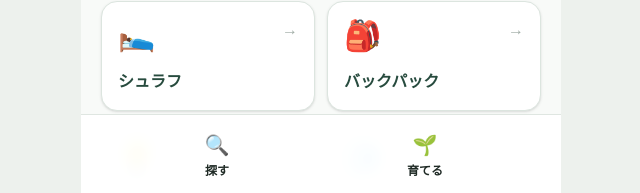
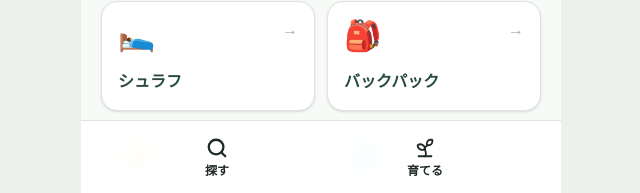
Before and after one commit to mpd795wps-cmd/critiq-web, a Next.js app: page /explore in a window 1280 px wide. Shown: the part 605-798 px from the top of the page, without its empty margins (319-959 px from the left). Built offline with nearby package versions, Linux system fonts and the light colour scheme.

Commit message:
Build grow action menu

```diff
--- a/app/explore/page.tsx
+++ b/app/explore/page.tsx
@@ -1,5 +1,6 @@
 import Link from "next/link";
 import { categories } from "../../data/categories";
+import BottomNavigation from "../../components/BottomNavigation";
 
 export default function ExplorePage() {
   return (
@@ -85,27 +86,7 @@ export default function ExplorePage() {
           </Link>
         </section>
 
-        <nav className="fixed bottom-0 left-1/2 z-20 flex w-full max-w-[480px] -translate-x-1/2 border-t border-[#dfe6e1] bg-white/95 px-8 pb-[max(12px,env(safe-area-inset-bottom))] pt-3 backdrop-blur">
-          <Link
-            href="/explore"
-            className="flex flex-1 flex-col items-center gap-1 rounded-xl py-1 text-[#315c4c]"
-          >
-            <span className="text-xl" aria-hidden="true">
-              🔍
-            </span>
-            <span className="text-xs font-bold">探す</span>
-          </Link>
-
-          <Link
-            href="/grow"
-            className="flex flex-1 flex-col items-center gap-1 rounded-xl py-1 text-[#718078]"
-          >
-            <span className="text-xl" aria-hidden="true">
-              🌱
-            </span>
-            <span className="text-xs font-bold">育てる</span>
-          </Link>
-        </nav>
+        <BottomNavigation />
       </div>
     </main>
   );
--- a/app/grow/page.tsx
+++ b/app/grow/page.tsx
@@ -0,0 +1,57 @@
+import Link from "next/link";
+import BottomNavigation from "../../components/BottomNavigation";
+
+export default function GrowPage() {
+  return (
+    <main className="min-h-screen bg-canvas text-ink">
+      <div className="mx-auto min-h-screen w-full max-w-[480px] bg-surface px-5 pb-28 pt-8">
+        <Link
+          href="/"
+          className="inline-flex text-sm font-bold text-brand-600"
+        >
+          ← ホーム
+        </Link>
+
+        <h1 className="mt-8 text-3xl font-bold">育てる</h1>
+
+        <p className="mt-3 leading-7 text-muted">
+          あなたの基準や評価を、次に商品を選ぶ人へ届けます。
+        </p>
+
+        <section className="mt-8 space-y-3">
+          <Link
+            href="/grow/rating"
+            className="block rounded-card border border-border bg-card p-5 shadow-soft"
+          >
+            <h2 className="font-bold text-brand-700">商品を評価する</h2>
+            <p className="mt-2 text-sm leading-6 text-muted">
+              持っている商品を検索して、基準ごとに評価します。
+            </p>
+          </Link>
+
+          <Link
+            href="/grow/product"
+            className="block rounded-card border border-border bg-card p-5 shadow-soft"
+          >
+            <h2 className="font-bold text-brand-700">商品を登録する</h2>
+            <p className="mt-2 text-sm leading-6 text-muted">
+              まだ登録されていない商品を追加します。
+            </p>
+          </Link>
+
+          <Link
+            href="/grow/criterion"
+            className="block rounded-card border border-border bg-card p-5 shadow-soft"
+          >
+            <h2 className="font-bold text-brand-700">基準を追加する</h2>
+            <p className="mt-2 text-sm leading-6 text-muted">
+              既存の基準にはない、新しい比較基準を提案します。
+            </p>
+          </Link>
+        </section>
+
+        <BottomNavigation />
+      </div>
+    </main>
+  );
+}
--- /dev/null
+++ b/components/BottomNavigation.tsx
@@ -0,0 +1,54 @@
+"use client";
+
+import Link from "next/link";
+import { Search, Sprout } from "lucide-react";
+import { usePathname } from "next/navigation";
+
+const navigationItems = [
+  {
+    href: "/explore",
+    label: "探す",
+    icon: Search,
+  },
+  {
+    href: "/grow",
+    label: "育てる",
+    icon: Sprout,
+  },
+];
+
+export default function BottomNavigation() {
+  const pathname = usePathname();
+
+  return (
+    <nav
+      aria-label="メインナビゲーション"
+      className="fixed bottom-0 left-1/2 z-20 flex w-full max-w-[480px] -translate-x-1/2 border-t border-border bg-white/95 px-8 pb-[max(12px,env(safe-area-inset-bottom))] pt-3 backdrop-blur"
+    >
+      {navigationItems.map((item) => {
+        const Icon = item.icon;
+        const isActive = pathname.startsWith(item.href);
+
+        return (
+          <Link
+            key={item.href}
+            href={item.href}
+            className={`flex flex-1 flex-col items-center gap-1 rounded-xl py-1 transition ${
+              isActive
+                ? "text-brand-600"
+                : "text-muted hover:text-brand-600"
+            }`}
+          >
+            <Icon
+              aria-hidden="true"
+              size={22}
+              strokeWidth={isActive ? 2.5 : 2}
+            />
+
+            <span className="text-xs font-bold">{item.label}</span>
+          </Link>
+        );
+      })}
+    </nav>
+  );
+}
--- a/package.json
+++ b/package.json
@@ -9,6 +9,7 @@
     "lint": "eslint"
   },
   "dependencies": {
+    "lucide-react": "^1.25.0",
     "next": "16.2.10",
     "react": "19.2.4",
     "react-dom": "19.2.4"
```
Also changed, not shown: 1 other file (tests, documents, lock files or other folders).
